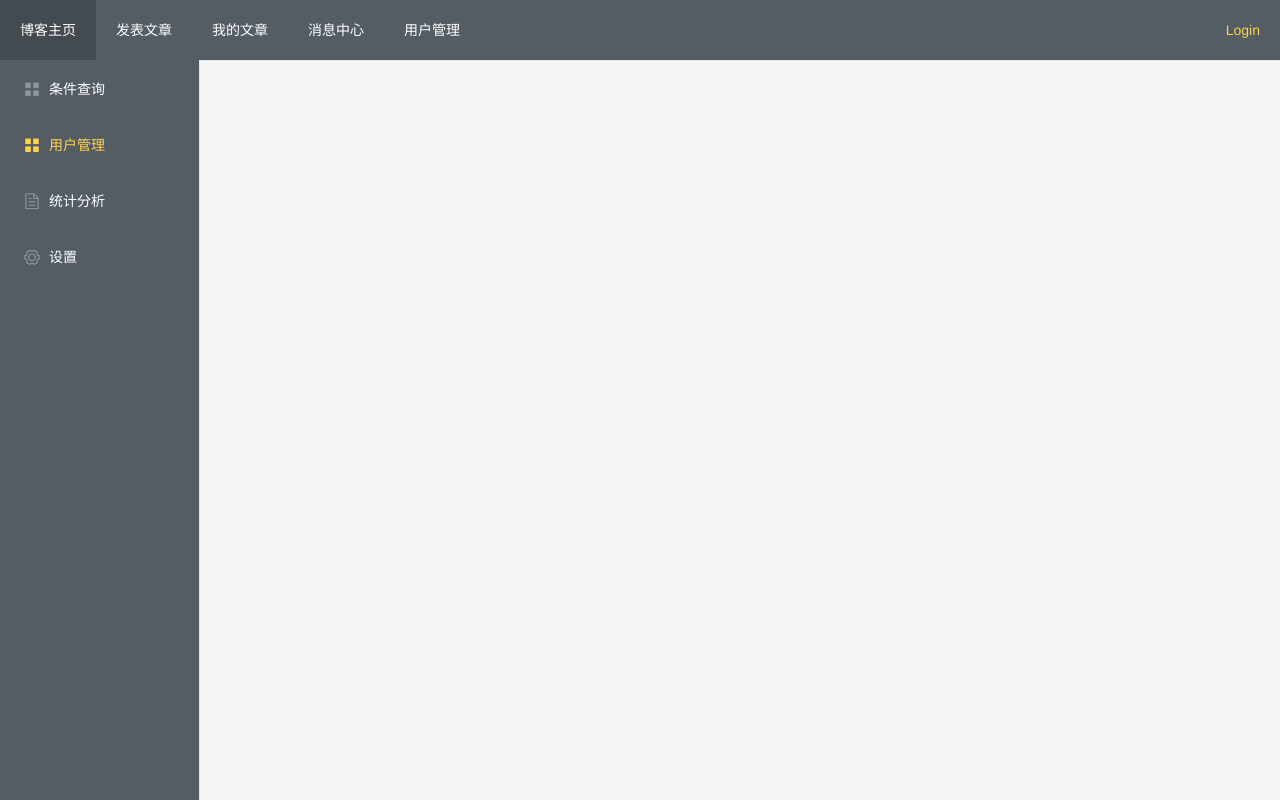
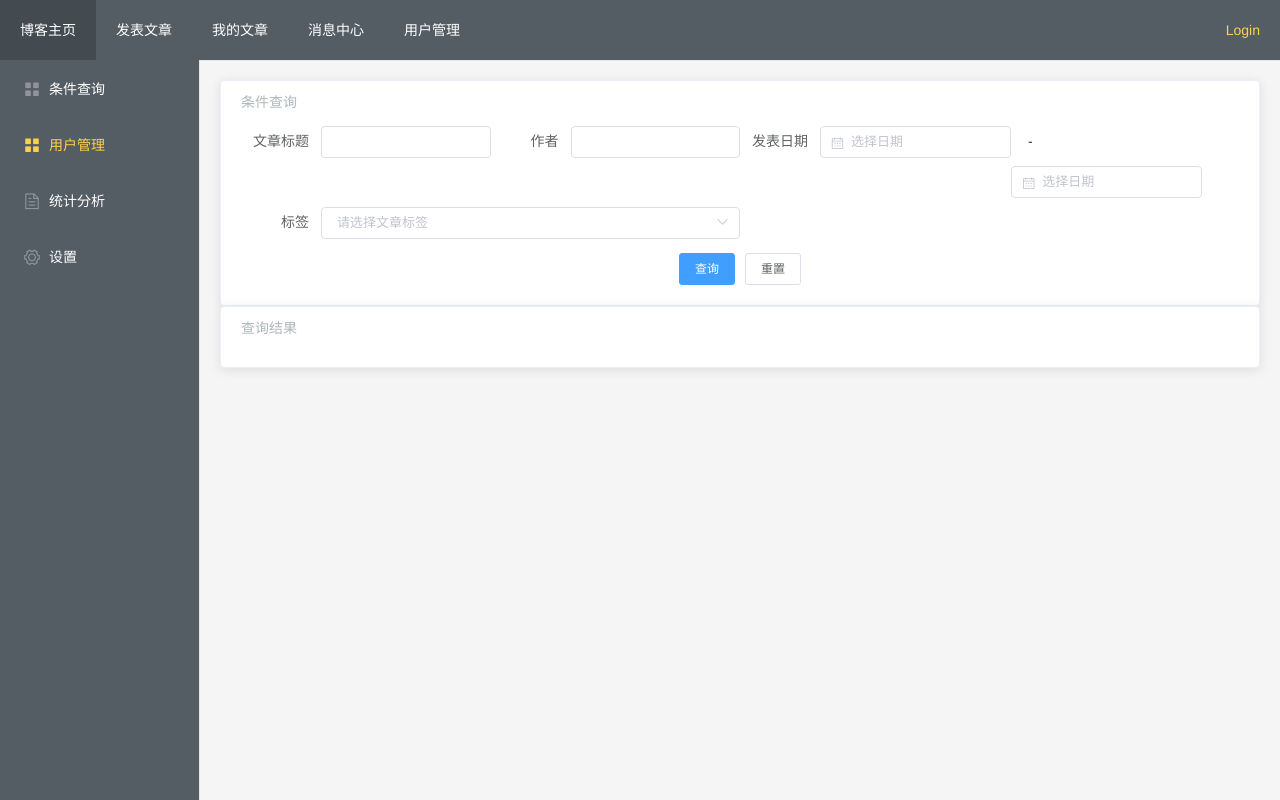
Before and after one commit to tt273z/vue2-blog, a Vue app in the folder vue-blog/: page /#/query in a window 1280 px wide. Built offline with nearby package versions, Linux system fonts and the light colour scheme.

Commit message:
+query page

```diff
--- a/vue-blog/src/api.js
+++ b/vue-blog/src/api.js
@@ -4,6 +4,7 @@ import * as types from './store/types'
 
 axios.defaults.baseURL = 'http://localhost:3000/api'
 axios.defaults.headers.post['Content-Type'] = 'application/json'
+axios.defaults.timeout = 5000
 // axios.defaults.headers.post['Content-Type'] = 'application/x-www-form-urlencoded'
 
 
--- a/vue-blog/src/components/Side.vue
+++ b/vue-blog/src/components/Side.vue
@@ -1,22 +1,7 @@
 <template>
   <el-menu style="height:100%" default-active="2" @open="handleOpen" @close="handleClose"
-           background-color="#545c64" text-color="#fff" active-text-color="#ffd04b">
-    <!-- <el-submenu index="1">
-      <template slot="title">
-        <i class="el-icon-location"></i>
-        <span>导航一</span>
-      </template>
-      <el-menu-item-group>
-        <template slot="title">分组一</template>
-        <el-menu-item index="1-1">选项1</el-menu-item>
-        <el-menu-item index="1-2">选项2</el-menu-item>
-      </el-menu-item-group>
-      <el-submenu index="1-4">
-        <template slot="title">选项4</template>
-        <el-menu-item index="1-4-1">选项1</el-menu-item>
-      </el-submenu>
-    </el-submenu> -->
-    <el-menu-item index="1">
+           background-color="#545c64" text-color="#fff" active-text-color="#ffd04b" router>
+    <el-menu-item index="/query">
       <i class="el-icon-menu"></i>
       <span slot="title">条件查询</span>
     </el-menu-item>
--- a/vue-blog/src/components/blog/BlogList.vue
+++ b/vue-blog/src/components/blog/BlogList.vue
@@ -1,6 +1,5 @@
 <template>
-  <div class="blog-list" v-loading="loading">
-    <h1 v-if="!blogList.length" style="text-align:center">没有文章可以看 (逃</h1>
+  <div class="blog-list" v-loading.fullscreen.lock="loading">
     <!-- <el-button type="text" style="float:right" @click="getAllPosts">点击获取全部文章</el-button>       -->
     <el-card shadow="hover" v-for="(blog, index) in blogList"
              :key="index" class="card" >
@@ -10,6 +9,7 @@
         阅读({{ blog.pv? blog.pv: 0 }}) 评论({{ blog.comments? blog.comments.length: 0 }})
       </p>
     </el-card>
+    <h1 v-if="!blogList.length" style="text-align:center">没有文章可以看 (逃</h1>
   </div>
 </template>
 
--- /dev/null
+++ b/vue-blog/src/components/tool/Query.vue
@@ -0,0 +1,70 @@
+<template>
+  <div class="query">
+    <el-card>
+      <p class="header">条件查询</p>
+      <el-form ref="form" label-width="80px">
+        <el-col :md="6" :sm="12" :xs="24">
+          <el-form-item label="文章标题">
+            <el-input v-full size="small"></el-input>
+          </el-form-item>
+        </el-col>
+        <el-col :md="6" :sm="12" :xs="24">
+          <el-form-item label="作者">
+            <el-input v-full size="small"></el-input>
+          </el-form-item>
+        </el-col>
+        <el-form-item label="发表日期">
+          <el-col :md="5" :sm="24" :xs="24">
+            <el-date-picker size="small" type="date" v-full  placeholder="选择日期"></el-date-picker>
+          </el-col>
+          <el-col :md="1" v-center>-</el-col>
+          <el-col :md="5" :sm="24" :xs="24">
+            <el-date-picker size="small" type="date" v-full placeholder="选择日期"></el-date-picker>
+          </el-col>
+        </el-form-item>
+        <el-col :md="12" :sm="24" :xs="24">
+          <el-form-item label="标签">
+            <el-select  v-full v-model="value8" filterable size="small" placeholder="请选择文章标签">
+              <el-option v-for="item in options5" :key="item.value" :label="item.label" :value="item.value">
+              </el-option>
+            </el-select>
+          </el-form-item>
+        </el-col>
+        <el-col :span="24" v-center style="padding-top:10px;">
+          <el-button size="small" type="primary">查询</el-button>
+          <el-button size="small" plain>重置</el-button>
+        </el-col>
+      </el-form>
+    </el-card>
+    <el-card>
+      <p class="header">查询结果</p>
+    </el-card>
+  </div>
+</template>
+<script>
+export default {
+  data(){
+    return {
+      options5: [{
+          value: 'HTML',
+          label: 'HTML'
+        }, {
+          value: 'CSS',
+          label: 'CSS'
+        }, {
+          value: 'JavaScript',
+          label: 'JavaScript'
+        }],
+      value8: ''
+    }
+  }
+}
+</script>
+<style lang="scss">
+.query {
+  .header {
+    color: #afb7ba; font-size: 14px; padding: 10px 0; }
+  .el-form-item { margin-bottom: 0; }
+  .el-card__body { overflow: hidden;  padding-top: 0; }
+}
+</style>
--- a/vue-blog/src/plugin/directives.js
+++ b/vue-blog/src/plugin/directives.js
@@ -1,5 +1,4 @@
 export default (Vue) => {
-  console.log('ins')
   Vue.directive('fr', {
     bind: function (el) {
       el.style.cssFloat = 'right'
@@ -10,4 +9,15 @@ export default (Vue) => {
       el.style.cssFloat = 'left'
     }
   })
+  Vue.directive('full', {
+    bind: function (el) {
+      el.style.width = '100%'
+    }
+  })
+  Vue.directive('center', {
+    bind: function (el) {
+      el.style.textAlign = 'center'
+    }
+  })
+
 }
--- a/vue-blog/src/router/index.js
+++ b/vue-blog/src/router/index.js
@@ -38,6 +38,10 @@ const router = new Router({
       name: 'person',
       meta: { needLogin: true },
       component: () => import('@/components/user/UserInfo.vue')
+    }, {
+      path: '/query',
+      name: 'query',
+      component: () => import('@/components/tool/Query.vue')
     }
   ]
 })
```
Also changed, not shown: vue-blog/src/components/tool/Statistic.vue (added).
